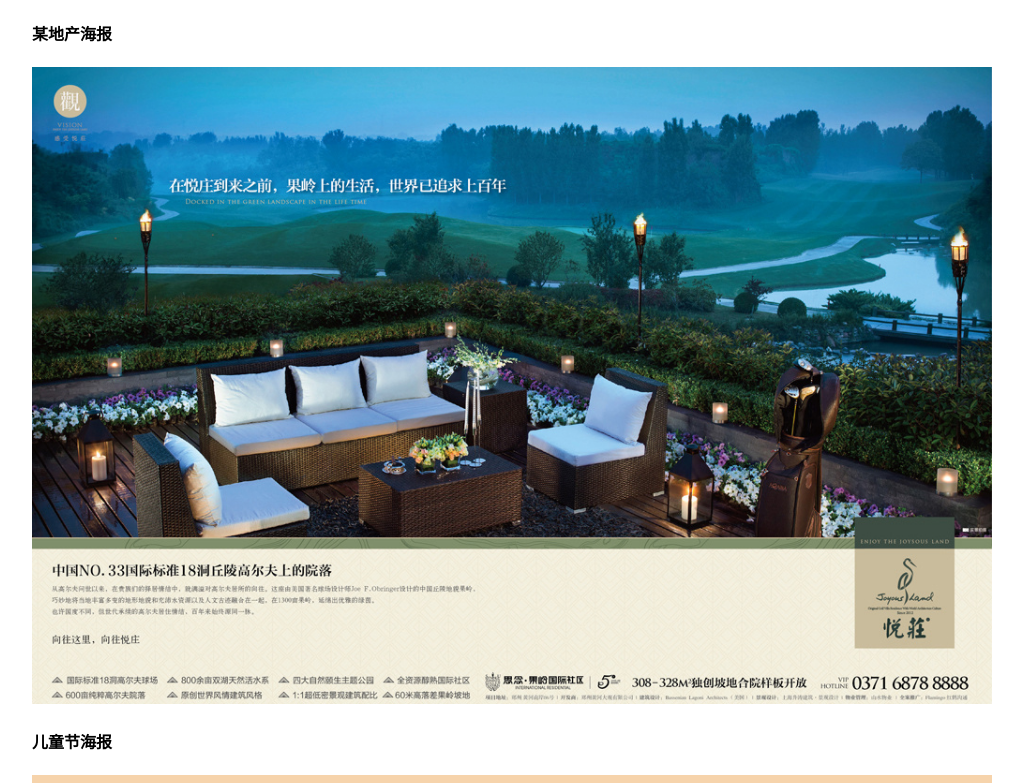
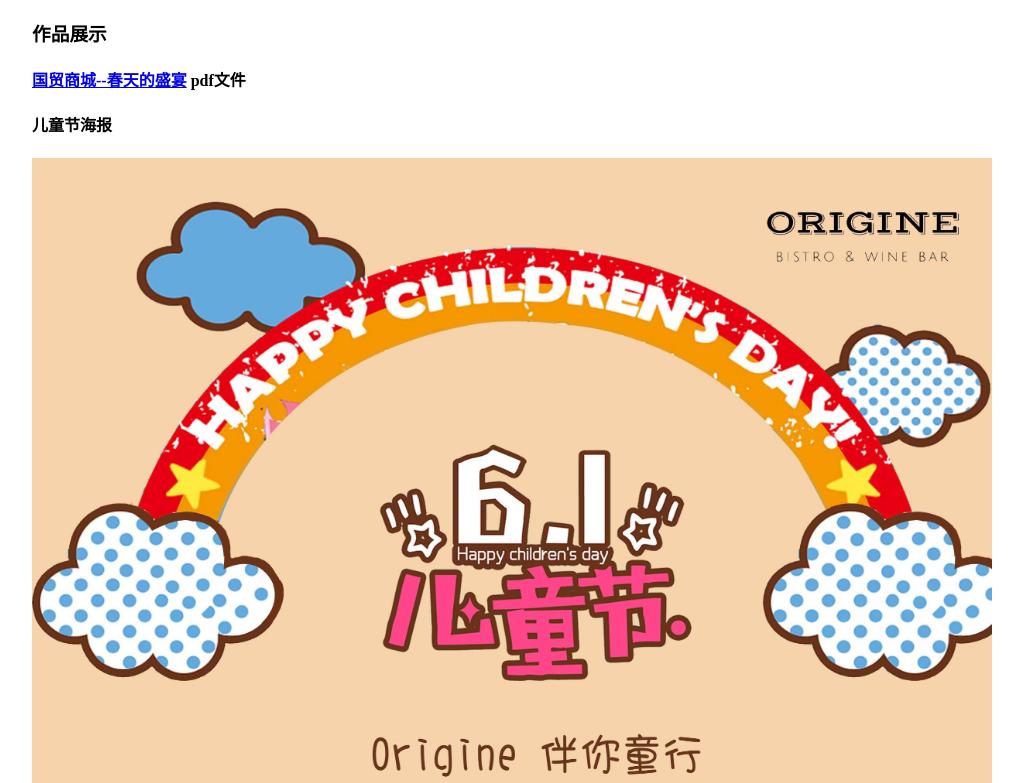
Before and after one commit to KiweeTong/poster, a plain HTML site: page index.html in a window 1280 px wide. Shown: the top 783 px of the page, without its empty margins (128-1151 px from the left). Drawn offline with nearby package versions, Linux system fonts and the light colour scheme.

Commit message:
poster pdf

```diff
--- a/app.js
+++ b/app.js
@@ -4,6 +4,6 @@ $(function() {
     $.each(data, function(i, v) {
       str += '<div class="img-box"><h4>' + v.title + '</h4><img src="img/' + v.url + '"></img>';
     });
-    $('#container').html(str);
+    $('#poster').html(str);
   });
 });
--- a/file.json
+++ b/file.json
@@ -1,7 +1,4 @@
 [{
-  "title": "某地产海报",
-  "url": "poster/RenneGarden.jpg"
-}, {
   "title": "儿童节海报",
   "url": "poster/children's-day-min.jpg"
 }, {
@@ -13,6 +10,9 @@
 }, {
   "title": "关爱自闭症儿童系列2--东哥小馆",
   "url": "poster/autism2.jpg"
+}, {
+  "title": "某地产海报",
+  "url": "poster/RenneGarden.jpg"
 }, {
   "title": "attabj logo",
   "url": "logo/attabj.jpg"
--- a/index.html
+++ b/index.html
@@ -16,6 +16,10 @@
 </head>
 <body>
 	<div id="container">
+			<h3>作品展示</h3>
+			<h4><a href="img/other/china-world.pdf">国贸商城--春天的盛宴</a> pdf文件</h4>
+		 	<div id="poster">
+		 	</div>
 	</div>
 	<script src="//cdn.bootcss.com/jquery/3.1.1/jquery.min.js"></script>
 	<script src="app.js"></script>
```
Also changed, not shown: 1 other file.
